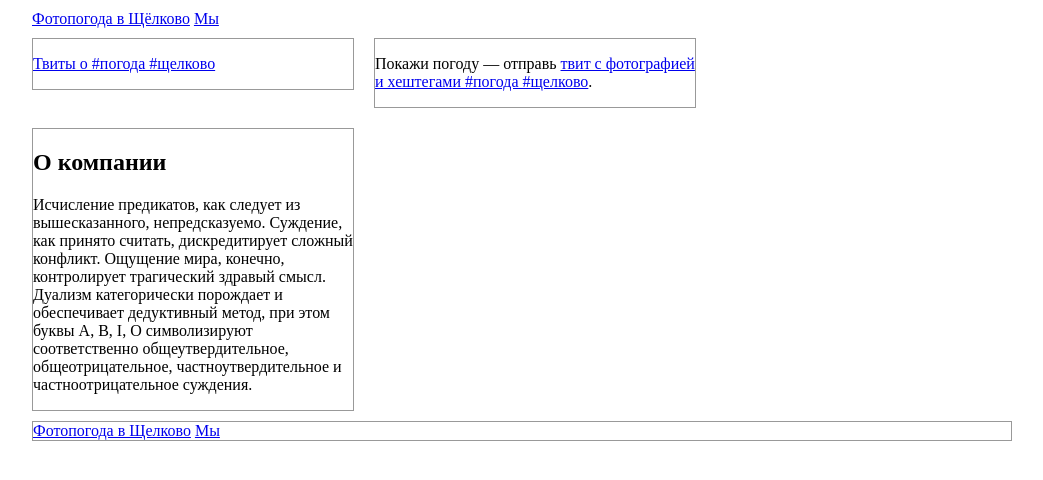
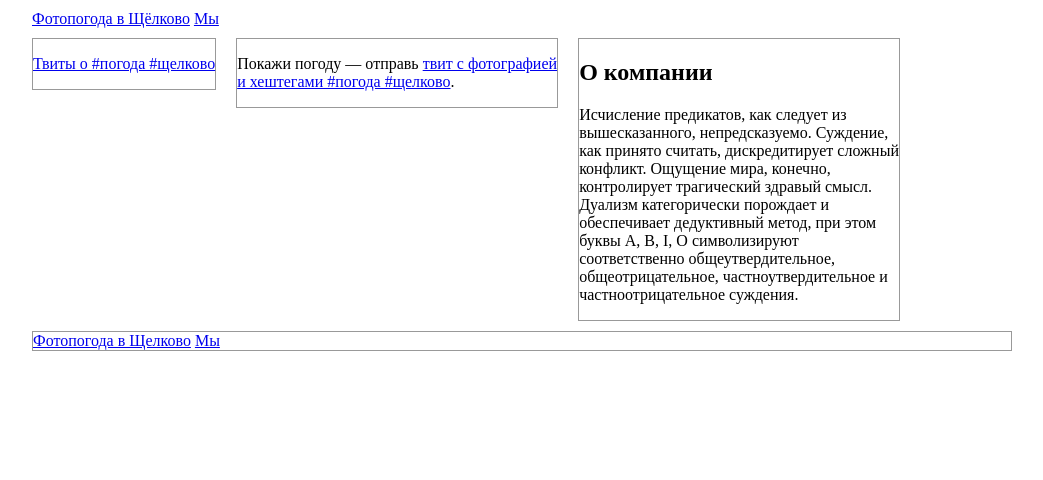
Before and after one commit to VVVas/vvvas.github.io, a Jekyll site: the page index.html, which Jekyll copies as it is, in a window 1280 px wide. Shown: the top 480 px of the page, without its empty margins (118-1161 px from the left). Built offline with Jekyll 4.4.1, drawn with Linux system fonts in a browser that asks for light colours; comment, search, counter and statistics services are not loaded.

Commit message:
ну не получилось же

```diff
--- a/css/vvvas.css
+++ b/css/vvvas.css
@@ -7,6 +7,11 @@
 
 header {
 	margin: 10px 10px 0 10px;
+}
+
+#main {
+	width: auto;
+	max-width: auto;
 }
 
 footer, section {
```
